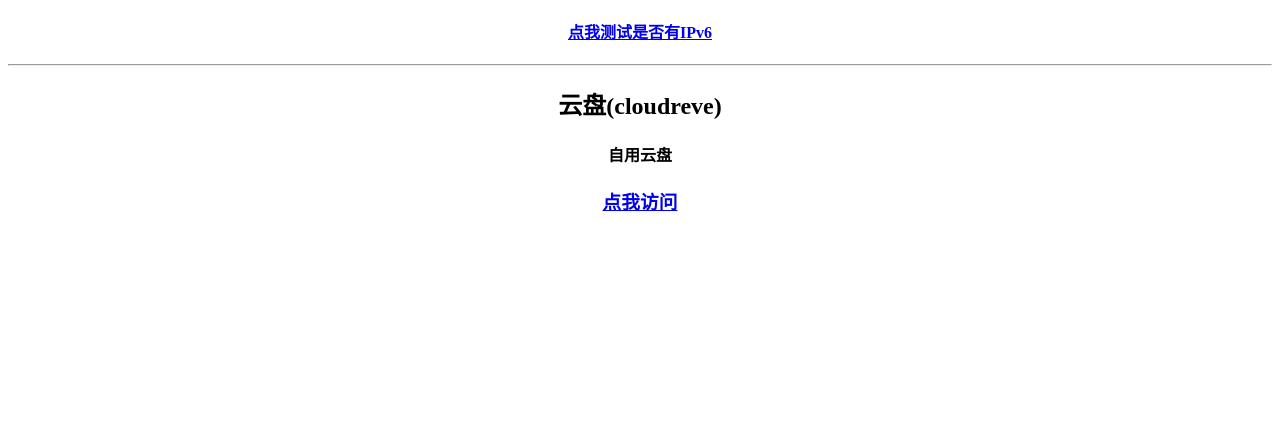
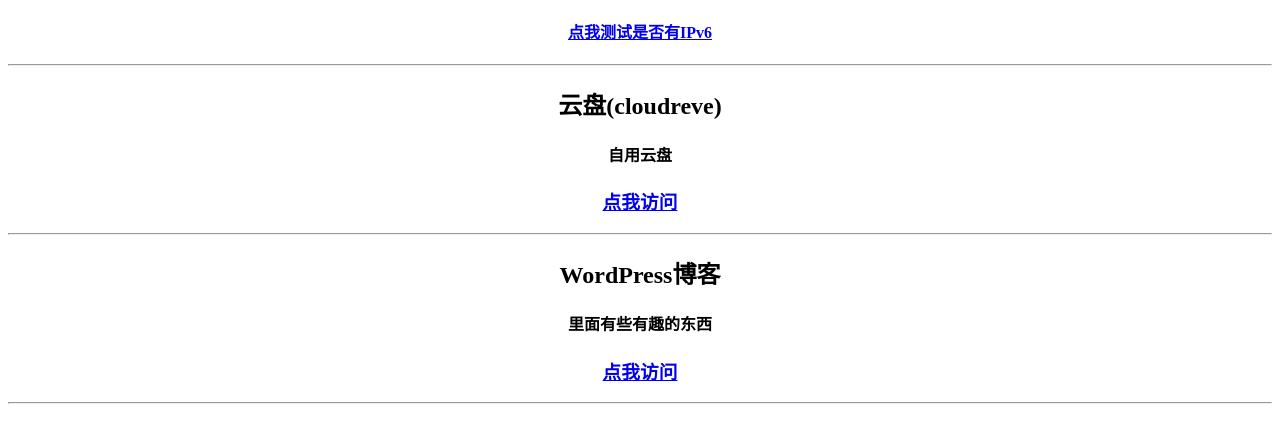
Before and after one commit to anewinstance/sites, a plain HTML site: page index.html in a window 1280 px wide. Shown: the part 105-548 px from the top of the page. Drawn offline with Linux system fonts and the light colour scheme.

Commit message:
Update index.html

```diff
--- a/index.html
+++ b/index.html
@@ -13,7 +13,15 @@
         <h2>云盘(cloudreve)</h2>
         <h4>自用云盘</h4>
         <h3><a href="./cloudreve.html">点我访问</a></h3>
+        <hr>
     </div>
+    <div>
+        <h2>WordPress博客</h2>
+        <h4>里面有些有趣的东西</h4>
+        <h3><a href="./WordPress.html">点我访问</a></h3>
+        <hr>
+    </div>
+
 </body>
 
 </html>
```
